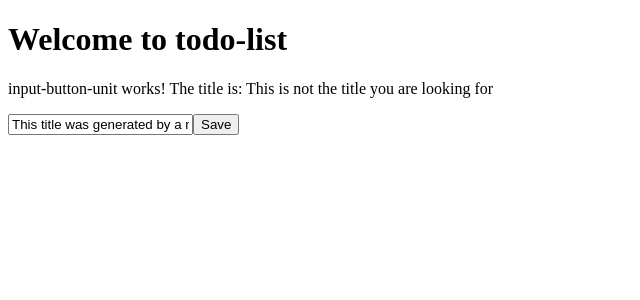
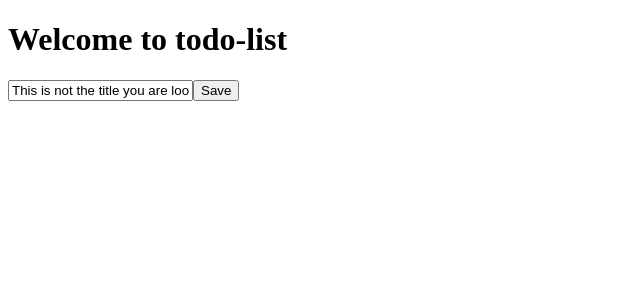
Before and after one commit to LizaBrooks/ng-girls, an Angular app: page / in a window 1280 px wide. Shown: the top 300 px of the page, without its empty margins (0-640 px from the left). Built offline with nearby package versions, Linux system fonts and the light colour scheme.

Commit message:
Your Message

```diff
--- a/src/app/input-button-unit/input-button-unit.component.html
+++ b/src/app/input-button-unit/input-button-unit.component.html
@@ -1,6 +1,12 @@
-<p>
-  input-button-unit works!
-  The title is: {{ title }}
-</p>
-<input [value]="generateTitle()">
-<button>Save</button>
+<!--<p>-->
+<!--  input-button-unit works!-->
+<!--  The title is: {{ title }}-->
+<!--</p>-->
+
+<input #inputElementRef
+  [value]="title"
+       (keyup.enter)="changeTitle($event.target.value)">
+
+<button (click)="changeTitle(inputElementRef.value)">
+  Save
+</button>
--- a/src/app/input-button-unit/input-button-unit.component.ts
+++ b/src/app/input-button-unit/input-button-unit.component.ts
@@ -13,6 +13,7 @@
     // console.warn(this.title);
   }
 
+
   ngOnInit(): void {
     // this.title = 'Angular CLI Rules!';
     setTimeout(() => {
@@ -21,10 +22,13 @@
   }
 
   changeTitle(newTitle: string) {
-    // this.title = newTitle;
+    this.title = newTitle;
   }
 
-  generateTitle(): string {
-    return 'This title was generated by a method.';
-  }
+
+
+  // changeTitle(event): void {
+  //   console.log(event);
+  //   this.title = event.target.value; // the original functionality still works
+  // }
 }
```
